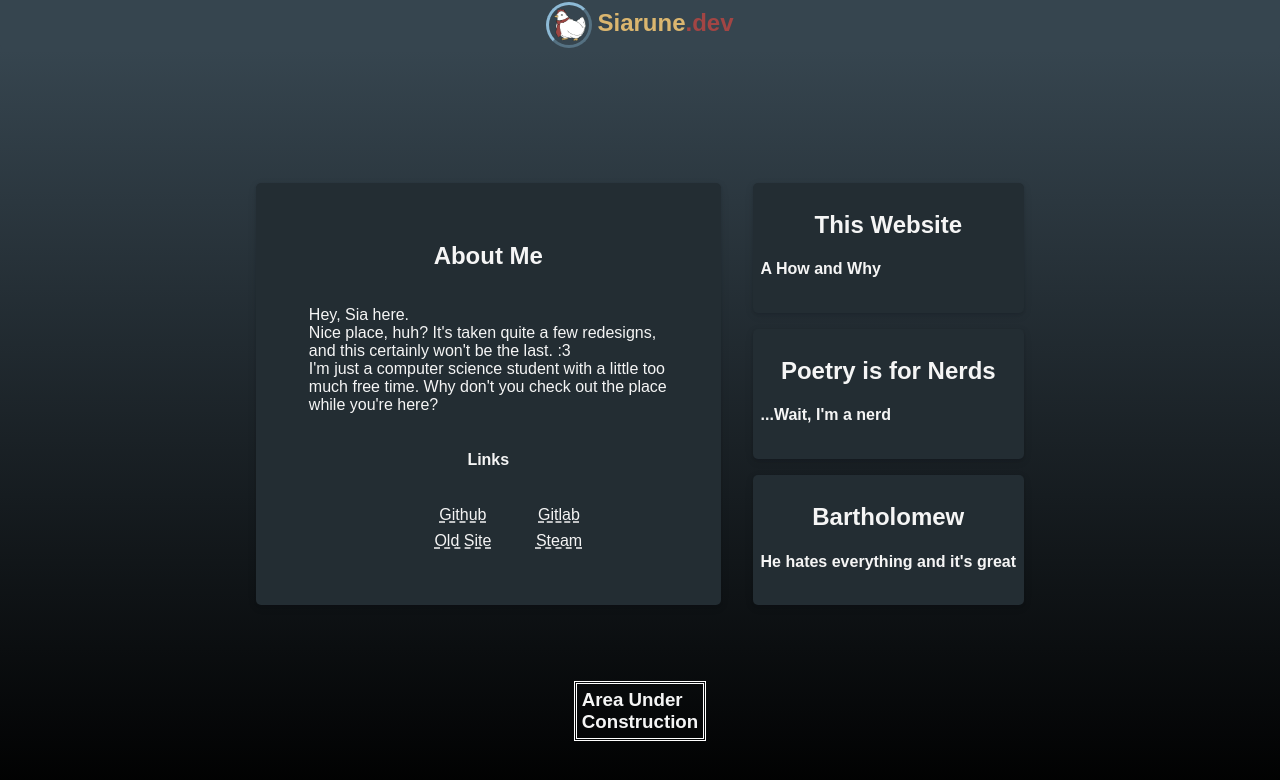
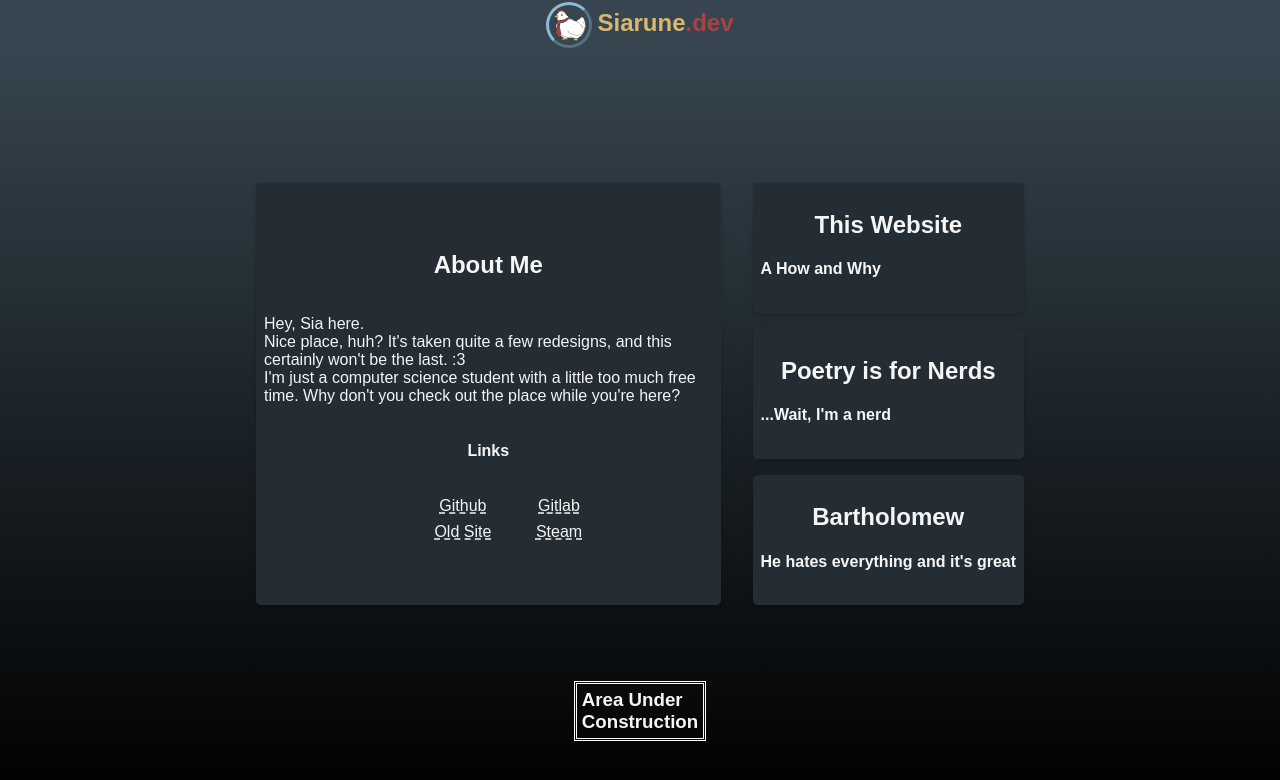
Before and after one commit to Siarune/siarune.dev, a Next.js app: page / in a window 1280 px wide. Shown: the top 780 px of the page. Built offline with nearby package versions, Linux system fonts and the light colour scheme.

Commit message:
sizing patch

```diff
--- a/styles/index.module.sass
+++ b/styles/index.module.sass
@@ -105,6 +105,9 @@
 		grid-area: link(#{$i})
 
 @for $i from 2 through 4
+	.card:nth-child(#{$i})
+		min-width: 20vw
+
 	.card:nth-child(#{$i}):hover
 		box-shadow: rgba(2, 8, 20, 0.1) 0px 0.35rem 1.75rem, rgba(2, 8, 20, 0.08) 0px 0.175rem 0.5rem
 		transform: translateY(-3px) scale(1.05)
@@ -115,9 +118,6 @@
 	flex-direction: column
 	align-items: center
 	justify-content: center
-
-	p
-		max-width: 80%
 
 .linkItems
 	// display: flex
```
